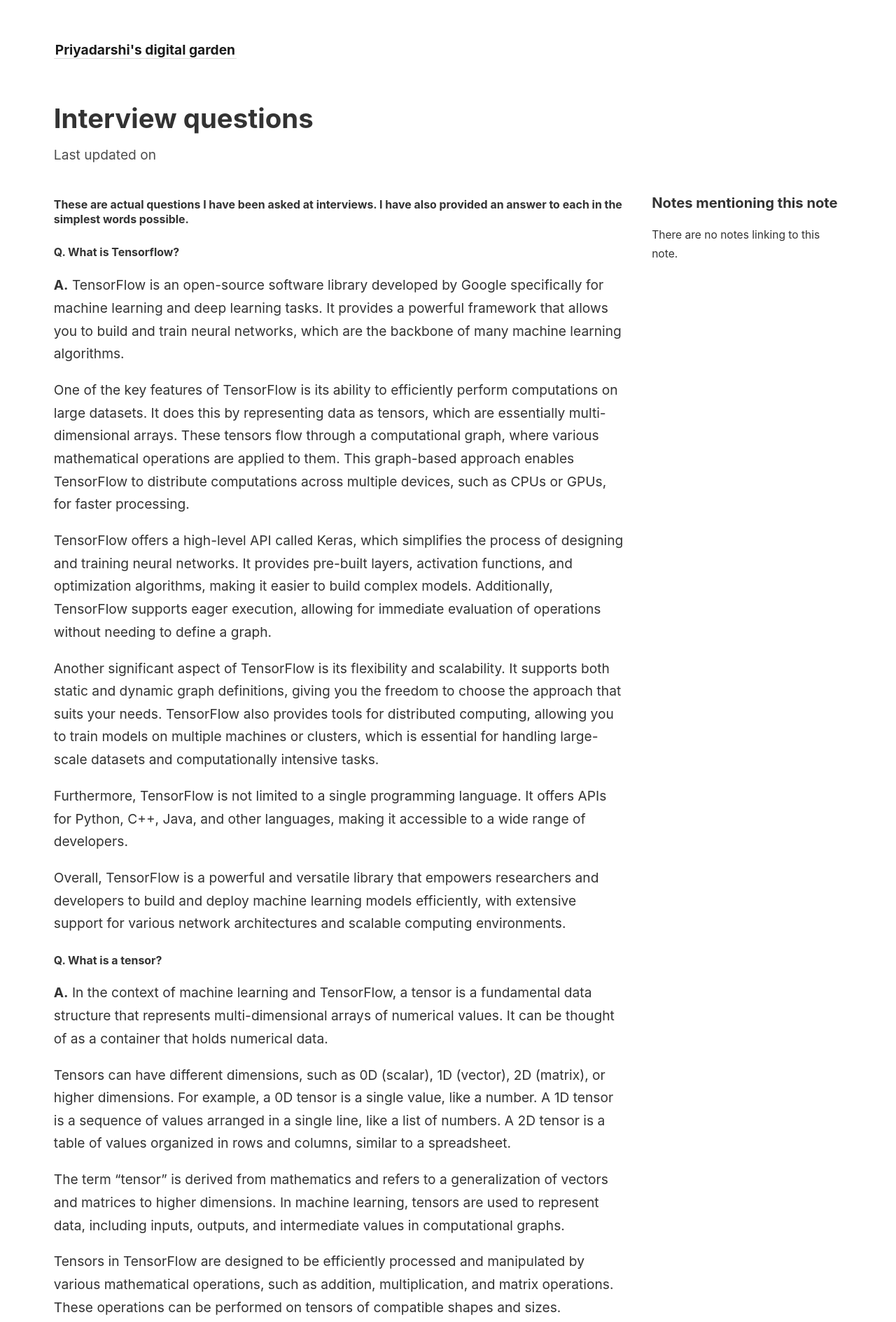
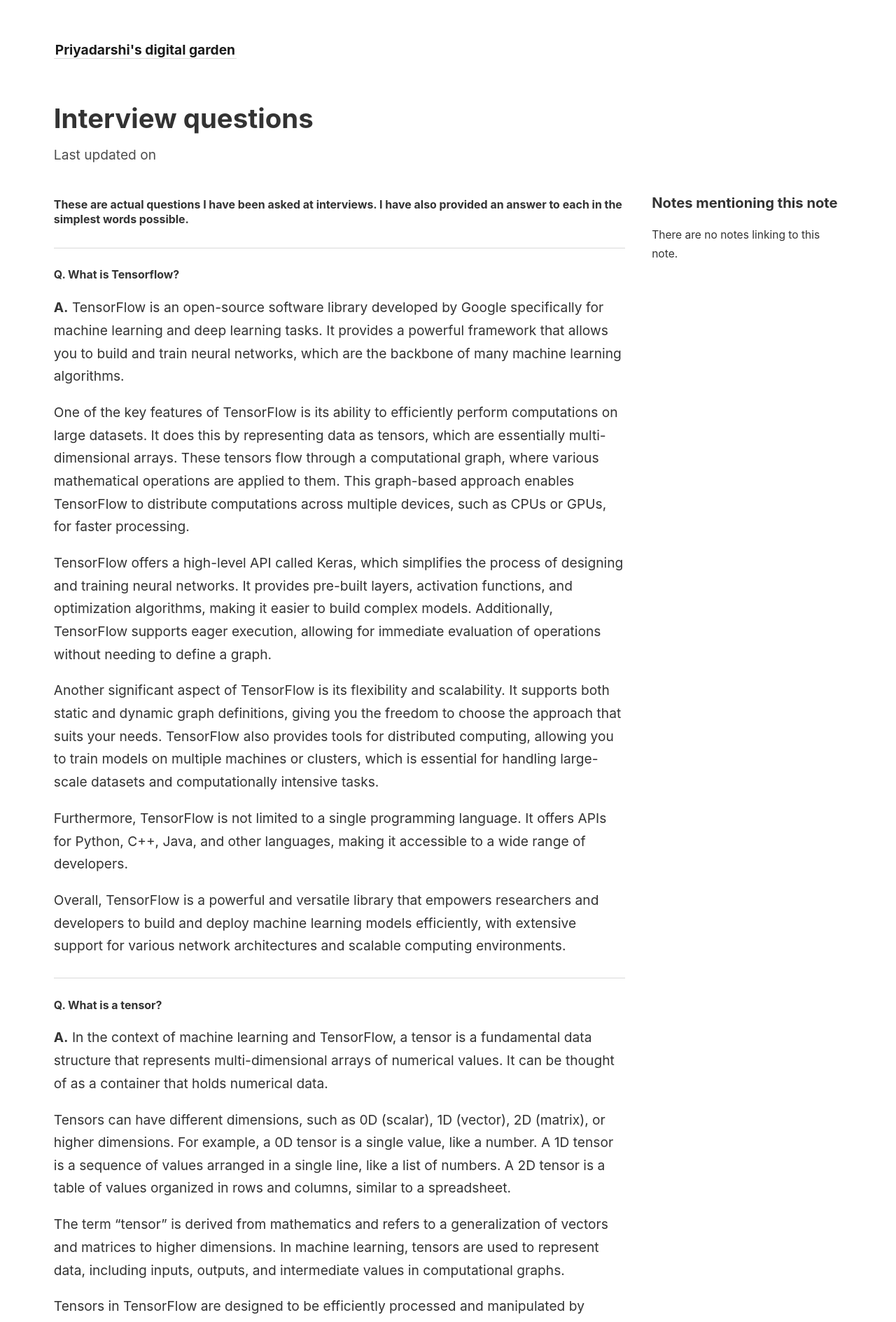
Before and after one commit to proy9714/priyadarshi-digital-garden, a Jekyll site: the page built from _notes/Interview Questions.md, in a window 1280 px wide. Shown: the top 1889 px of the page at 70% size. Built offline with Jekyll 4.4.1, drawn with Linux system fonts in a browser that asks for light colours.

Commit message:
vault backup: 2023-06-26 21:27:32

```diff
--- a/_notes/Interview Questions.md
+++ b/_notes/Interview Questions.md
@@ -1,6 +1,9 @@
 ##### These are actual questions I have been asked at interviews. I have also provided an answer to each in the simplest words possible.
 
+---
+
 ##### Q. What is Tensorflow?
+
 **A.** TensorFlow is an open-source software library developed by Google specifically for machine learning and deep learning tasks. It provides a powerful framework that allows you to build and train neural networks, which are the backbone of many machine learning algorithms.
 
 One of the key features of TensorFlow is its ability to efficiently perform computations on large datasets. It does this by representing data as tensors, which are essentially multi-dimensional arrays. These tensors flow through a computational graph, where various mathematical operations are applied to them. This graph-based approach enables TensorFlow to distribute computations across multiple devices, such as CPUs or GPUs, for faster processing.
@@ -13,7 +16,10 @@
 
 Overall, TensorFlow is a powerful and versatile library that empowers researchers and developers to build and deploy machine learning models efficiently, with extensive support for various network architectures and scalable computing environments.
 
+<hr>
+
 ##### Q. What is a tensor?
+
 **A.** In the context of machine learning and TensorFlow, a tensor is a fundamental data structure that represents multi-dimensional arrays of numerical values. It can be thought of as a container that holds numerical data.
 
 Tensors can have different dimensions, such as 0D (scalar), 1D (vector), 2D (matrix), or higher dimensions. For example, a 0D tensor is a single value, like a number. A 1D tensor is a sequence of values arranged in a single line, like a list of numbers. A 2D tensor is a table of values organized in rows and columns, similar to a spreadsheet.
@@ -26,7 +32,10 @@
 
 In summary, a tensor is a versatile data structure used in machine learning and TensorFlow to represent multi-dimensional arrays of numerical values, allowing for efficient processing and manipulation of data during the training and evaluation of machine learning models.
 
+<hr>
+
 ##### Q. What is Cross Validation?
+
 **A.** Cross-validation is a technique used in machine learning to evaluate the performance of a model and estimate its generalization ability. It helps assess how well the model will perform on unseen data.
 
 In cross-validation, the available data is divided into two parts: the training set and the validation set. The model is trained on the training set and then evaluated on the validation set. This process is repeated multiple times, with different subsets of data used for training and validation each time.
@@ -39,7 +48,10 @@
 
 In summary, cross-validation is a technique in machine learning that involves dividing the data into training and validation sets, repeatedly training and evaluating the model on different subsets of data. It helps assess the model's performance and generalization ability, providing a more reliable estimate of how well the model will perform on unseen data.
 
+<hr>
+
 ##### Q. What are some ways we can reduce overfitting?
+
 **A.**   Overfitting is a common challenge in machine learning where a model performs exceptionally well on the training data but fails to generalize to new, unseen data. To reduce overfitting, several techniques can be applied:
 
 1. **Increase Training Data**: Obtaining more training data can help the model capture a broader representation of the underlying patterns in the data, reducing the chances of overfitting.
@@ -60,3 +72,5 @@
 
 
 These techniques, alone or in combination, can help mitigate overfitting and improve the model's ability to generalize well to unseen data. It's important to strike a balance between model complexity and the amount of available data to achieve the best trade-off between underfitting and overfitting.
+
+<hr>
```
